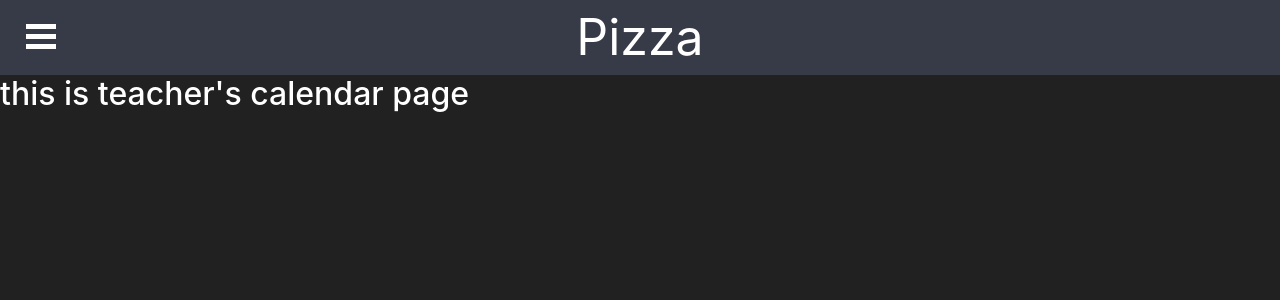
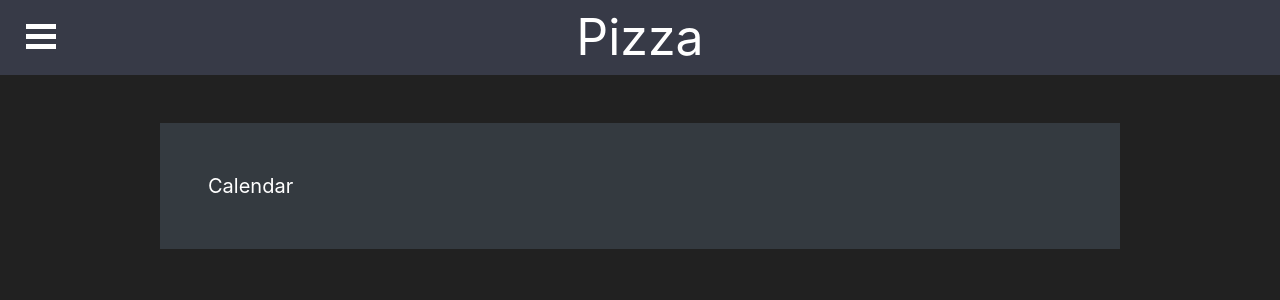
Before and after one commit to egervis/HackNYU19, a React (Create React App) app in the folder frontend/: page /teacher/calendar in a window 1280 px wide. Shown: the top 300 px of the page. Built offline with nearby package versions, Linux system fonts and the light colour scheme.

Commit message:
Update calendar.js

```diff
--- a/frontend/src/teacher/calendar.js
+++ b/frontend/src/teacher/calendar.js
@@ -7,7 +7,7 @@ class TeacherCalendar extends Component{
     return(
       <div>
         <div className="burger-bar"><Burger /></div>
-        <h2>this is teacher's calendar page</h2>
+        <div class="mx-auto w-75 bg-dark my-5 px-5 py-5">Calendar</div>
       </div>
     );
   }
```
